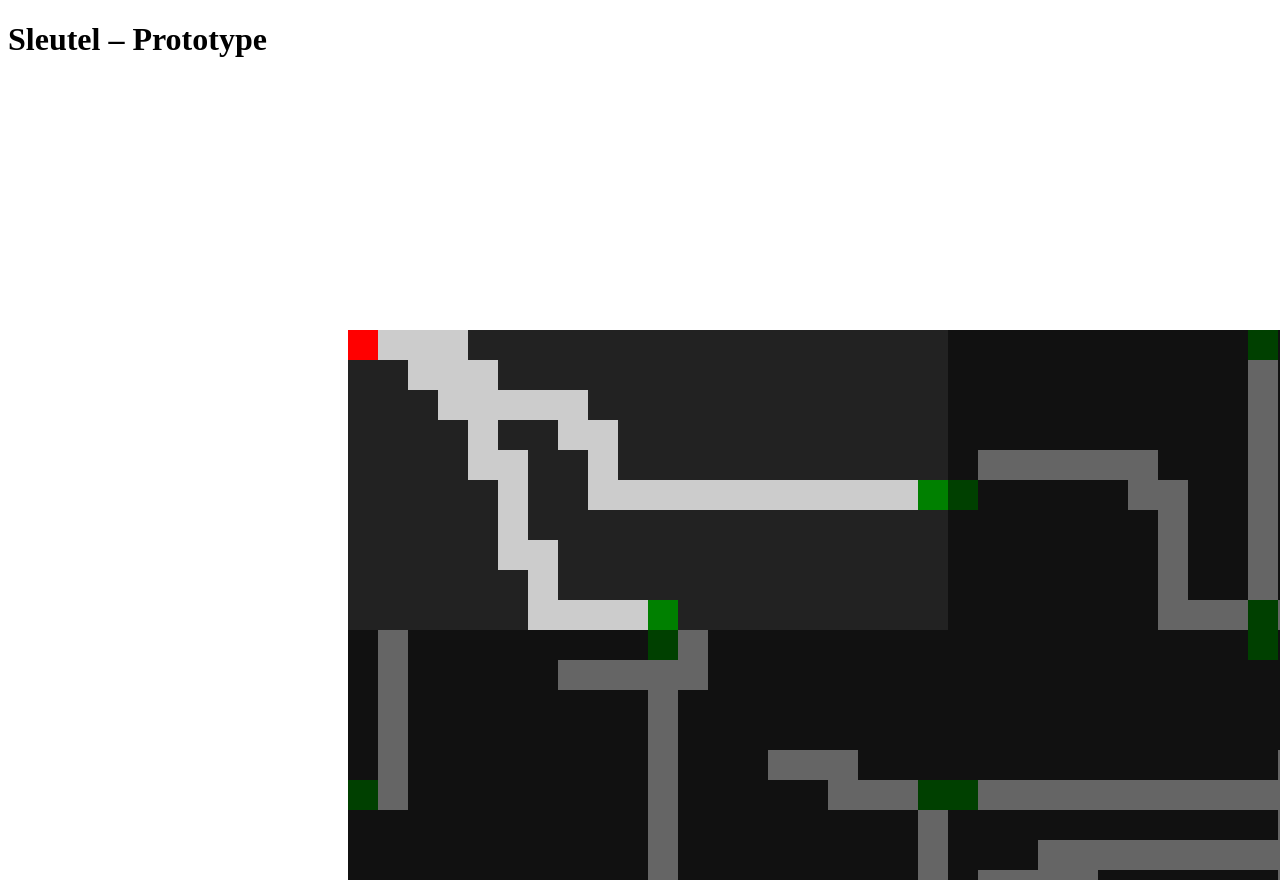
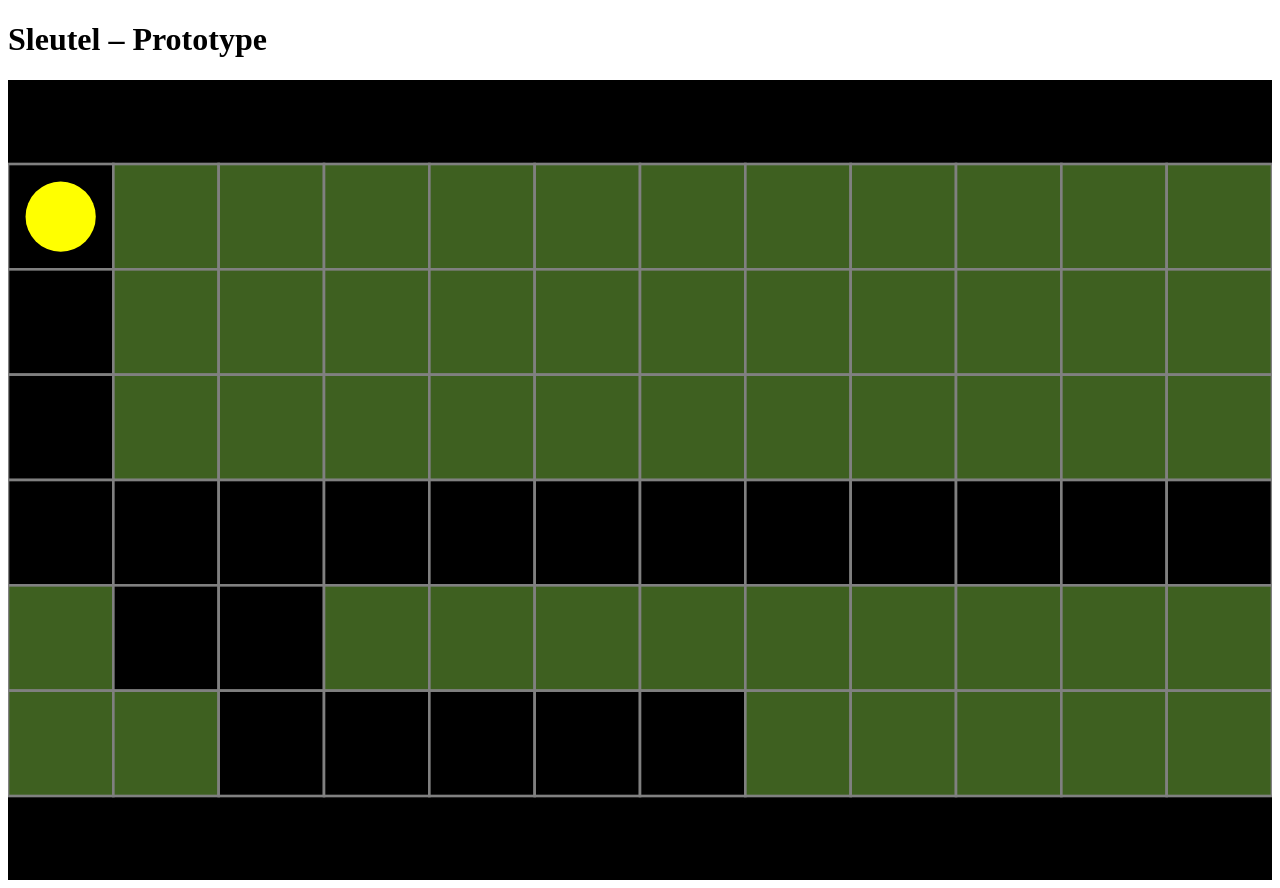
Before and after one commit to RobinS55/Sleutel, a React (Vite) app: page / in a window 1280 px wide. Built offline with nearby package versions, Linux system fonts and the light colour scheme.

Commit message:
Update Board.jsx

```diff
--- a/src/Board.jsx
+++ b/src/Board.jsx
@@ -1,22 +1,21 @@
-import React, { useState, useEffect, useRef } from "react";
+import React, { useState, useEffect } from "react";
 
-const ROOM_WIDTH = 20;
-const ROOM_HEIGHT = 10;
-const TILE_SIZE = 30;
-const BOARD_WIDTH = 4;
-const BOARD_HEIGHT = 4;
-const STEP_SIZE = 1;
+const ROOM_WIDTH = 12; // kamer 2x zo breed als hoog
+const ROOM_HEIGHT = 6;
+const TILE_SIZE = 40;
 
-function carvePath(tiles, ax, ay, bx, by) {
-  let x = ax, y = ay;
+function carvePath(tiles, x1, y1, x2, y2) {
+  let x = x1;
+  let y = y1;
   tiles[y][x] = "path";
-  while (x !== bx || y !== by) {
+
+  while (x !== x2 || y !== y2) {
     if (Math.random() < 0.5) {
-      if (x < bx) x++; else if (x > bx) x--;
-      else if (y < by) y++; else if (y > by) y--;
+      if (x < x2) x++;
+      else if (x > x2) x--;
     } else {
-      if (y < by) y++; else if (y > by) y--;
-      else if (x < bx) x++; else if (x > bx) x--;
+      if (y < y2) y++;
+      else if (y > y2) y--;
     }
     tiles[y][x] = "path";
   }
@@ -35,13 +34,15 @@ function generateRoom(x, y) {
   };
 
   if (x === 0 && y === 0) {
+    // eerste kamer → start linksboven
     exits.left = null;
     exits.top = null;
     tiles[0][0] = "path";
     carvePath(tiles, 0, 0, exits.right.x, exits.right.y);
     carvePath(tiles, 0, 0, exits.bottom.x, exits.bottom.y);
   } else {
-    const availableExits = Object.keys(exits).filter(dir => exits[dir]);
+    // kies 2 willekeurige exits en verbind ze
+    const availableExits = Object.keys(exits).filter((dir) => exits[dir]);
     const shuffled = availableExits.sort(() => Math.random() - 0.5);
     carvePath(
       tiles,
@@ -51,8 +52,9 @@ function generateRoom(x, y) {
       exits[shuffled[1]].y
     );
 
-    const extra = 1 + Math.floor(Math.random() * 3);
-    for (let i = 0; i < extra; i++) {
+    // extra slingerpaden
+    const extraPaths = 2 + Math.floor(Math.random() * 3);
+    for (let i = 0; i < extraPaths; i++) {
       const sx = Math.floor(Math.random() * ROOM_WIDTH);
       const sy = Math.floor(Math.random() * ROOM_HEIGHT);
       const ex = Math.floor(Math.random() * ROOM_WIDTH);
@@ -60,145 +62,164 @@ function generateRoom(x, y) {
       carvePath(tiles, sx, sy, ex, ey);
     }
 
+    // doodlopende stukjes
+    const deadEnds = 1 + Math.floor(Math.random() * 3);
+    for (let i = 0; i < deadEnds; i++) {
+      const dx = Math.floor(Math.random() * ROOM_WIDTH);
+      const dy = Math.floor(Math.random() * ROOM_HEIGHT);
+      if (tiles[dy][dx] === "wall") {
+        tiles[dy][dx] = "path";
+        if (dx + 1 < ROOM_WIDTH) tiles[dy][dx + 1] = "path";
+      }
+    }
+
+    // exits altijd vrijmaken
     for (const dir of ["left", "right", "top", "bottom"]) {
       if (exits[dir]) tiles[exits[dir].y][exits[dir].x] = "path";
     }
   }
 
-  return { x, y, tiles, exits, color: `hsl(${Math.random() * 360},50%,30%)` };
+  return {
+    x,
+    y,
+    tiles,
+    exits,
+    color: `hsl(${Math.random() * 360}, 50%, 25%)`,
+  };
 }
 
 export default function Board() {
-  const canvasRef = useRef(null);
-  const [board, setBoard] = useState(null);
-  const [currentRoom, setCurrentRoom] = useState({ x: 0, y: 0 });
-  const [playerPos, setPlayerPos] = useState({ x: 0, y: 0 });
-  const [revealedRooms, setRevealedRooms] = useState(new Set(["0,0"]));
-  const [roomStack, setRoomStack] = useState([]);
+  const [rooms, setRooms] = useState(new Map());
+  const [player, setPlayer] = useState({ roomX: 0, roomY: 0, x: 0, y: 0 });
 
-  // genereer board
   useEffect(() => {
-    const newBoard = Array.from({ length: BOARD_HEIGHT }, (_, y) =>
-      Array.from({ length: BOARD_WIDTH }, (_, x) => generateRoom(x, y))
-    );
-    setBoard(newBoard);
-    setPlayerPos({ x: 0, y: 0 });
+    const startRoom = generateRoom(0, 0);
+    setRooms(new Map([[`0,0`, startRoom]]));
   }, []);
 
-  // tekenen
   useEffect(() => {
-    if (!board) return;
-    const canvas = canvasRef.current;
-    const ctx = canvas.getContext("2d");
-    const vw = window.innerWidth;
-    const vh = window.innerHeight;
-    canvas.width = vw;
-    canvas.height = vh;
+    function handleKeyDown(e) {
+      setPlayer((prev) => {
+        const keyMap = {
+          ArrowUp: { dx: 0, dy: -1 },
+          ArrowDown: { dx: 0, dy: 1 },
+          ArrowLeft: { dx: -1, dy: 0 },
+          ArrowRight: { dx: 1, dy: 0 },
+        };
+        if (!(e.key in keyMap)) return prev;
 
-    // center op huidige kamer
-    const room = board[currentRoom.y][currentRoom.x];
-    const offsetX = vw / 2 - ROOM_WIDTH * TILE_SIZE / 2;
-    const offsetY = vh / 2 - ROOM_HEIGHT * TILE_SIZE / 2;
+        const { dx, dy } = keyMap[e.key];
+        const roomKey = `${prev.roomX},${prev.roomY}`;
+        const currentRoom = rooms.get(roomKey);
+        if (!currentRoom) return prev;
 
-    ctx.clearRect(0, 0, vw, vh);
+        const newX = prev.x + dx;
+        const newY = prev.y + dy;
 
-    // teken alle kamers licht
-    for (let by = 0; by < BOARD_HEIGHT; by++) {
-      for (let bx = 0; bx < BOARD_WIDTH; bx++) {
-        const r = board[by][bx];
-        const roomOffsetX = offsetX + (bx - currentRoom.x) * ROOM_WIDTH * TILE_SIZE;
-        const roomOffsetY = offsetY + (by - currentRoom.y) * ROOM_HEIGHT * TILE_SIZE;
+        // binnen de kamer
+        if (
+          newX >= 0 &&
+          newX < ROOM_WIDTH &&
+          newY >= 0 &&
+          newY < ROOM_HEIGHT &&
+          currentRoom.tiles[newY][newX] === "path"
+        ) {
+          return { ...prev, x: newX, y: newY };
+        }
 
-        // achtergrond
-        ctx.fillStyle = r.color;
-        ctx.fillRect(roomOffsetX, roomOffsetY, ROOM_WIDTH * TILE_SIZE, ROOM_HEIGHT * TILE_SIZE);
+        // check exits
+        for (const [dir, exit] of Object.entries(currentRoom.exits)) {
+          if (exit && prev.x === exit.x && prev.y === exit.y) {
+            let newRoomX = prev.roomX;
+            let newRoomY = prev.roomY;
+            if (dir === "left") newRoomX--;
+            if (dir === "right") newRoomX++;
+            if (dir === "top") newRoomY--;
+            if (dir === "bottom") newRoomY++;
 
-        for (let y = 0; y < ROOM_HEIGHT; y++) {
-          for (let x = 0; x < ROOM_WIDTH; x++) {
-            ctx.fillStyle = r.tiles[y][x] === "path" ? "#ccc" : "#222";
-            ctx.fillRect(roomOffsetX + x * TILE_SIZE, roomOffsetY + y * TILE_SIZE, TILE_SIZE, TILE_SIZE);
+            const newRoomKey = `${newRoomX},${newRoomY}`;
+            let newRoom = rooms.get(newRoomKey);
+            if (!newRoom) {
+              newRoom = generateRoom(newRoomX, newRoomY);
+              setRooms((prevRooms) => {
+                const updated = new Map(prevRooms);
+                updated.set(newRoomKey, newRoom);
+                return updated;
+              });
+            }
+
+            let newPlayerPos = { x: exit.x, y: exit.y };
+            if (dir === "left") {
+              newPlayerPos = { x: newRoom.exits.right.x, y: newRoom.exits.right.y };
+            }
+            if (dir === "right") {
+              newPlayerPos = { x: newRoom.exits.left.x, y: newRoom.exits.left.y };
+            }
+            if (dir === "top") {
+              newPlayerPos = { x: newRoom.exits.bottom.x, y: newRoom.exits.bottom.y };
+            }
+            if (dir === "bottom") {
+              newPlayerPos = { x: newRoom.exits.top.x, y: newRoom.exits.top.y };
+            }
+
+            return { roomX: newRoomX, roomY: newRoomY, ...newPlayerPos };
           }
         }
 
-        // exits
-        for (const dir of ["left", "right", "top", "bottom"]) {
-          const exit = r.exits[dir];
-          if (exit) {
-            ctx.fillStyle = "green";
-            ctx.fillRect(
-              roomOffsetX + exit.x * TILE_SIZE,
-              roomOffsetY + exit.y * TILE_SIZE,
-              TILE_SIZE,
-              TILE_SIZE
-            );
-          }
-        }
-
-        // overlay onontdekt
-        if (!revealedRooms.has(`${bx},${by}`)) {
-          ctx.fillStyle = "rgba(0,0,0,0.5)";
-          ctx.fillRect(roomOffsetX, roomOffsetY, ROOM_WIDTH * TILE_SIZE, ROOM_HEIGHT * TILE_SIZE);
-        }
-      }
+        return prev;
+      });
     }
 
-    // speler
-    const spX = offsetX + playerPos.x * TILE_SIZE;
-    const spY = offsetY + playerPos.y * TILE_SIZE;
-    ctx.fillStyle = "red";
-    ctx.fillRect(spX, spY, TILE_SIZE, TILE_SIZE);
-  }, [board, playerPos, currentRoom, revealedRooms]);
+    window.addEventListener("keydown", handleKeyDown);
+    return () => window.removeEventListener("keydown", handleKeyDown);
+  }, [rooms]);
 
-  // beweging
-  useEffect(() => {
-    if (!board) return;
-    function handleKey(e) {
-      const room = board[currentRoom.y][currentRoom.x];
-      let { x, y } = playerPos;
+  const activeRoomKey = `${player.roomX},${player.roomY}`;
+  const activeRoom = rooms.get(activeRoomKey);
 
-      if (e.key === "ArrowUp") y -= STEP_SIZE;
-      if (e.key === "ArrowDown") y += STEP_SIZE;
-      if (e.key === "ArrowLeft") x -= STEP_SIZE;
-      if (e.key === "ArrowRight") x += STEP_SIZE;
+  return (
+    <svg
+      width="100%"
+      height="100vh"
+      style={{ background: "black", display: "block" }}
+      viewBox={`${player.roomX * ROOM_WIDTH * TILE_SIZE} ${
+        player.roomY * ROOM_HEIGHT * TILE_SIZE
+      } ${ROOM_WIDTH * TILE_SIZE} ${ROOM_HEIGHT * TILE_SIZE}`}
+    >
+      {Array.from(rooms.values()).map((room) => (
+        <g
+          key={`${room.x},${room.y}`}
+          transform={`translate(${room.x * ROOM_WIDTH * TILE_SIZE}, ${
+            room.y * ROOM_HEIGHT * TILE_SIZE
+          })`}
+        >
+          {room.tiles.map((row, y) =>
+            row.map((tile, x) => (
+              <rect
+                key={`${x},${y}`}
+                x={x * TILE_SIZE}
+                y={y * TILE_SIZE}
+                width={TILE_SIZE}
+                height={TILE_SIZE}
+                fill={
+                  tile === "wall"
+                    ? room.color
+                    : "black"
+                }
+                stroke="gray"
+                strokeWidth={1}
+              />
+            ))
+          )}
+        </g>
+      ))}
 
-      if (x < 0 || y < 0 || x >= ROOM_WIDTH || y >= ROOM_HEIGHT) return;
-      if (room.tiles[y][x] === "wall") return;
-      setPlayerPos({ x, y });
-
-      for (const dir of ["left", "right", "top", "bottom"]) {
-        const exit = room.exits[dir];
-        if (exit && exit.x === x && exit.y === y) {
-          let newRoomX = currentRoom.x;
-          let newRoomY = currentRoom.y;
-          const oppositeDir = dir === "left" ? "right" : dir === "right" ? "left" : dir === "top" ? "bottom" : "top";
-
-          if (dir === "left") newRoomX = currentRoom.x > 0 ? currentRoom.x - 1 : BOARD_WIDTH - 1;
-          if (dir === "right") newRoomX = currentRoom.x < BOARD_WIDTH - 1 ? currentRoom.x + 1 : 0;
-          if (dir === "top") newRoomY = currentRoom.y > 0 ? currentRoom.y - 1 : BOARD_HEIGHT - 1;
-          if (dir === "bottom") newRoomY = currentRoom.y < BOARD_HEIGHT - 1 ? currentRoom.y + 1 : 0;
-
-          const newPos = { ...board[newRoomY][newRoomX].exits[oppositeDir] };
-          if (board[newRoomY][newRoomX].tiles[newPos.y][newPos.x] === "wall")
-            board[newRoomY][newRoomX].tiles[newPos.y][newPos.x] = "path";
-
-          setRoomStack(prev => [...prev, { room: currentRoom, pos: playerPos }]);
-
-          setCurrentRoom({ x: newRoomX, y: newRoomY });
-          setPlayerPos(newPos);
-          setRevealedRooms(prev => new Set(prev).add(`${newRoomX},${newRoomY}`));
-        }
-      }
-
-      if (e.key === "Backspace" && roomStack.length > 0) {
-        const last = roomStack[roomStack.length - 1];
-        setCurrentRoom(last.room);
-        setPlayerPos(last.pos);
-        setRoomStack(prev => prev.slice(0, -1));
-      }
-    }
-    window.addEventListener("keydown", handleKey);
-    return () => window.removeEventListener("keydown", handleKey);
-  }, [board, playerPos, currentRoom, roomStack]);
-
-  return <canvas ref={canvasRef} style={{ display: "block", margin: 0, padding: 0 }} />;
+      <circle
+        cx={player.roomX * ROOM_WIDTH * TILE_SIZE + player.x * TILE_SIZE + TILE_SIZE / 2}
+        cy={player.roomY * ROOM_HEIGHT * TILE_SIZE + player.y * TILE_SIZE + TILE_SIZE / 2}
+        r={TILE_SIZE / 3}
+        fill="yellow"
+      />
+    </svg>
+  );
 }
```
